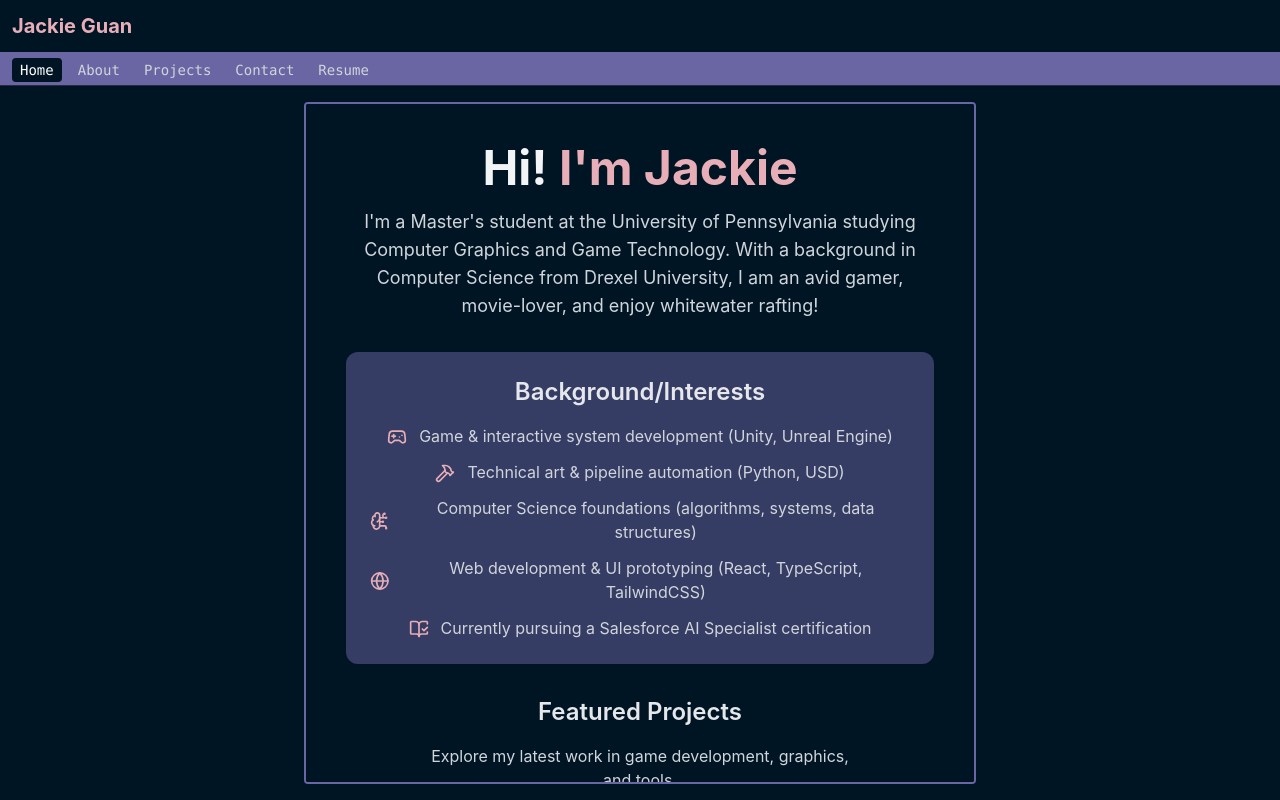
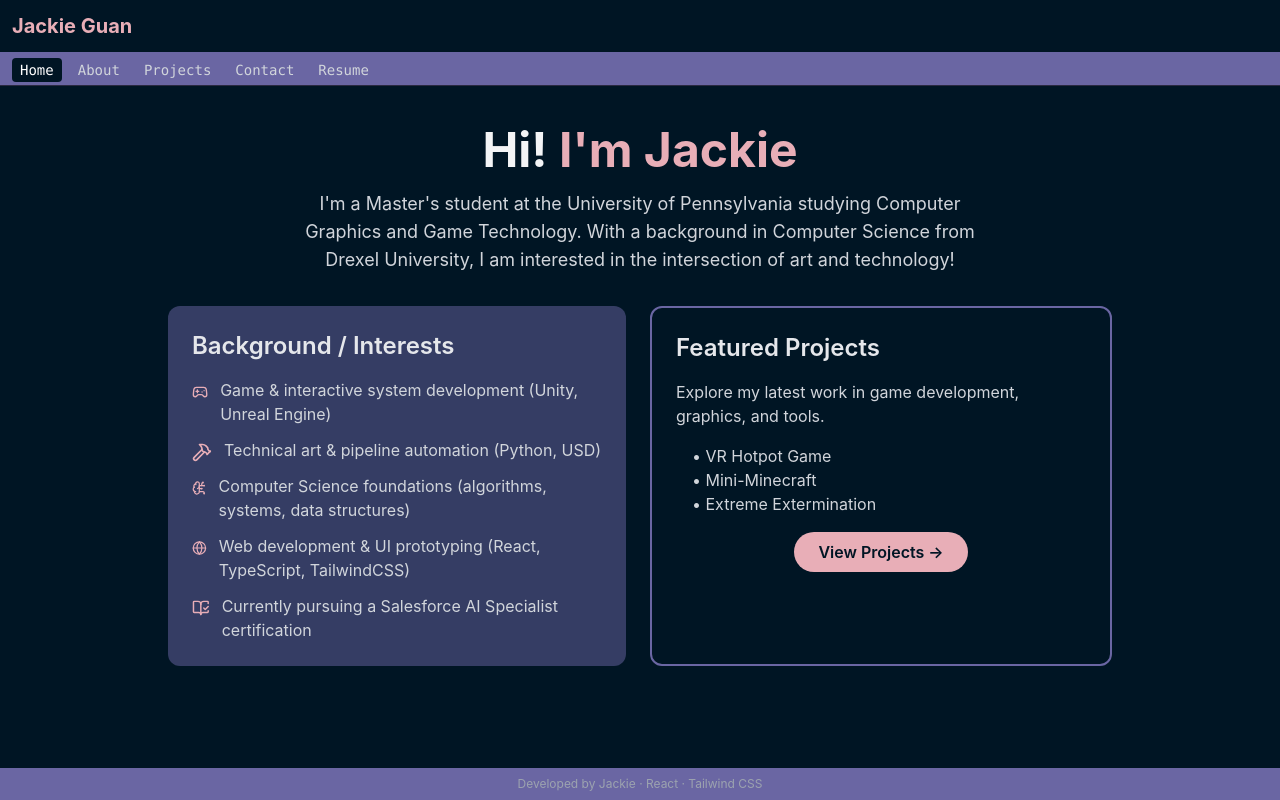
Before and after one commit to jyguan18/jyguan18.github.io, a React (Create React App) app in the folder app/: page / in a window 1280 px wide. Built offline with nearby package versions, Linux system fonts and the light colour scheme.

Commit message:
styling fixes

```diff
--- a/app/src/App.tsx
+++ b/app/src/App.tsx
@@ -16,7 +16,7 @@ export interface Project {
   demo: string;
 }
 
-type Page = "Home" | "Projects";
+type Page = "Home" | "Projects" | "About";
 
 export default function App() {
   const [page, setPage] = useState<Page>("Home");
@@ -70,7 +70,7 @@ export default function App() {
         {page === "Projects" ? (
           <ProjectsPage />
         ) : (
-          <HomePage setPage={setPage} />
+          <HomePage setPage={setPage} openModal={openModal} />
         )}
       </div>
 
--- a/app/src/components/TopToolbar.tsx
+++ b/app/src/components/TopToolbar.tsx
@@ -40,7 +40,9 @@ const TopToolbar: React.FC<TopToolbarProps> = ({
     <div id="navbar">
       {/* Header */}
       <div className="bg-midnight text-blush flex justify-between items-center p-3 text-xl font-bold w-full relative z-10 border-b-2 border-lavender">
-        <h1>Jackie Guan</h1>
+        <h1 onClick={() => handleClickMenu("Home")} className="cursor-pointer">
+          Jackie Guan
+        </h1>
         <button
           className="sm:hidden text-lavender"
           onClick={() => setMobileOpen(!mobileOpen)}
--- a/app/src/pages/HomePage.tsx
+++ b/app/src/pages/HomePage.tsx
@@ -7,62 +7,64 @@ import {
   BookOpenCheck,
 } from "lucide-react";
 
-type Page = "Home" | "Projects";
+type Page = "Home" | "Projects" | "About";
 
 type HomePageProps = {
   setPage: React.Dispatch<React.SetStateAction<Page>>;
+  openModal: (type: string) => void;
 };
 
-const HomePage: React.FC<HomePageProps> = ({ setPage }) => {
+const HomePage: React.FC<HomePageProps> = ({ setPage, openModal }) => {
   return (
-    <div className="flex justify-center flex-grow p-4">
-      <div
-        className="max-w-2xl mx-auto border-2 border-lavender bg-midnight rounded p-6 md:p-10 space-y-8 text-center
-             overflow-y-auto max-h-[90vh]"
+    <div className="flex flex-col justify-center flex-grow px-4 sm:px-6 md:px-10 overflow-y-auto">
+      <div className="max-w-full sm:max-w-full md:max-w-5xl mx-auto bg-midnight rounded p-6 md:p-10 space-y-8 text-center w-full h-full">
+        <div className="space-y-4">
+          <h1
+            className="text-3xl md:text-5xl font-bold text-gray-100 cursor-pointer hover:underline"
+            onClick={() => openModal("About")}
           >
-        <div className="space-y-4">
-          <h1 className="text-3xl md:text-5xl font-bold text-gray-100">
             Hi! <span className="text-blush">I'm Jackie</span>
           </h1>
           <p className="text-base md:text-lg text-gray-300 max-w-2xl mx-auto">
             I'm a Master's student at the University of Pennsylvania studying
             Computer Graphics and Game Technology. With a background in Computer
-            Science from Drexel University, I am an avid gamer, movie-lover, and
-            enjoy whitewater rafting!
+            Science from Drexel University, I am interested in the intersection
+            of art and technology!
           </p>
         </div>
 
-        <div className="space-y-4 bg-lavender/50 rounded-xl p-6">
-          <h2 className="text-2xl font-semibold text-gray">
-            Background/Interests
+        <div className="flex flex-col md:flex-row gap-6 text-left">
+          <div className="flex-1 bg-lavender/50 rounded-xl p-6 space-y-4">
+            <h2 className="text-2xl font-semibold text-gray text-center md:text-left">
+              Background / Interests
             </h2>
-          <ul className="mx-auto max-w-xl space-y-3 text-base text-gray-300">
-            <li className="flex items-center justify-center gap-3">
-              <Gamepad2 className="w-5 h-5 text-blush mt-0.5" />
+            <ul className="space-y-3 text-base text-gray-300">
+              <li className="flex items-start gap-3">
+                <Gamepad2 className="w-5 h-5 text-blush mt-1" />
                 <span>
                   Game & interactive system development (Unity, Unreal Engine)
                 </span>
               </li>
-            <li className="flex items-center justify-center gap-3">
-              <Hammer className="w-5 h-5 text-blush mt-0.5" />
+              <li className="flex items-start gap-3">
+                <Hammer className="w-5 h-5 text-blush mt-1" />
                 <span>Technical art & pipeline automation (Python, USD)</span>
               </li>
-            <li className="flex items-center justify-center gap-3">
-              <BrainCircuit className="w-5 h-5 text-blush mt-0.5" />
+              <li className="flex items-start gap-3">
+                <BrainCircuit className="w-5 h-5 text-blush mt-1" />
                 <span>
                   Computer Science foundations (algorithms, systems, data
                   structures)
                 </span>
               </li>
-            <li className="flex items-center justify-center gap-3">
-              <Globe className="w-5 h-5 text-blush mt-0.5" />
+              <li className="flex items-start gap-3">
+                <Globe className="w-5 h-5 text-blush mt-1" />
                 <span>
                   Web development & UI prototyping (React, TypeScript,
                   TailwindCSS)
                 </span>
               </li>
-            <li className="flex items-center justify-center gap-3">
-              <BookOpenCheck className="w-5 h-5 text-blush mt-0.5" />
+              <li className="flex items-start gap-3">
+                <BookOpenCheck className="w-5 h-5 text-blush mt-1" />
                 <span>
                   Currently pursuing a Salesforce AI Specialist certification
                 </span>
@@ -70,13 +72,20 @@ const HomePage: React.FC<HomePageProps> = ({ setPage }) => {
             </ul>
           </div>
 
-        <div className="space-y-4">
-          <h2 className="text-2xl font-semibold text-gray">
+          <div className="flex-1 border-2 border-lavender p-6 rounded-xl space-y-4 mb-16 md:mb-0">
+            <h2 className="text-2xl font-semibold text-gray text-center md:text-left">
               Featured Projects
             </h2>
-          <p className="text-gray-300 max-w-md mx-auto">
+            <p className="text-gray-300">
               Explore my latest work in game development, graphics, and tools.
             </p>
+            <ul className="text-gray-300 mt-4 pl-4 max-w-full sm:max-w-sm mx-auto md:mx-0">
+              <li>• VR Hotpot Game</li>
+              <li>• Mini-Minecraft</li>
+              <li>• Extreme Extermination</li>
+            </ul>
+
+            <div className="flex justify-center mt-8 md:mt-6">
               <button
                 className="bg-blush text-midnight font-semibold px-6 py-2 rounded-full hover:opacity-90 transition"
                 onClick={() => setPage("Projects")}
@@ -86,6 +95,12 @@ const HomePage: React.FC<HomePageProps> = ({ setPage }) => {
             </div>
           </div>
         </div>
+      </div>
+
+      <footer className="fixed bottom-0 left-0 w-full text-center text-xs text-gray-400 p-3 sm:p-2 bg-lavender">
+        Developed by Jackie · React · Tailwind CSS
+      </footer>
+    </div>
   );
 };
 
```
Lines whose indentation alone changed are shown as unchanged.
